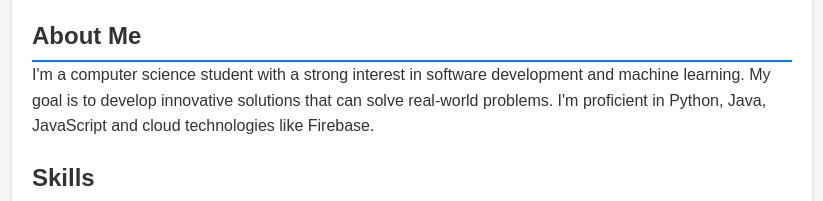
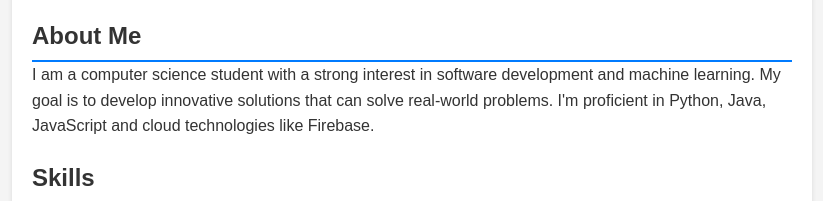
Before and after one commit to AidanTrierweiler/PersonalWebsite, a website: page public/index.html in a window 1280 px wide. Shown: the part 320-521 px from the top of the page, 228-1051 px from the left. Drawn offline with Linux system fonts and the light colour scheme.

Commit message:
I'm to I am

```diff
--- a/public/index.html
+++ b/public/index.html
@@ -20,7 +20,7 @@
 
         <section id="about">
             <h2>About Me</h2>
-            <p>I'm a computer science student with a strong interest in software development and machine learning.
+            <p>I am a computer science student with a strong interest in software development and machine learning.
               My goal is to develop innovative solutions that can solve real-world problems.
               I'm proficient in Python, Java, JavaScript and cloud technologies like Firebase.</p>
         </section>
```
